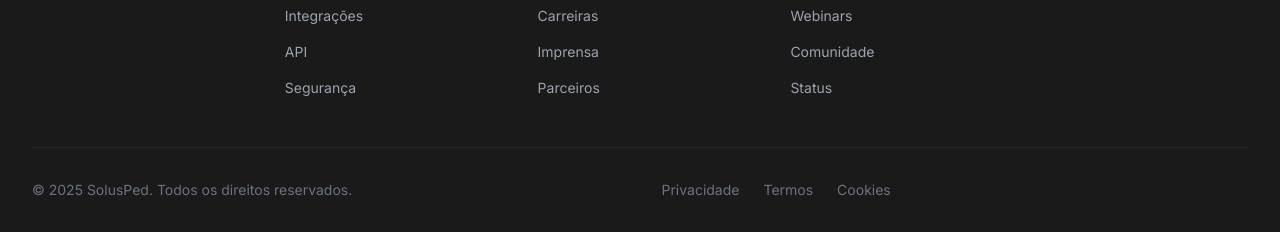
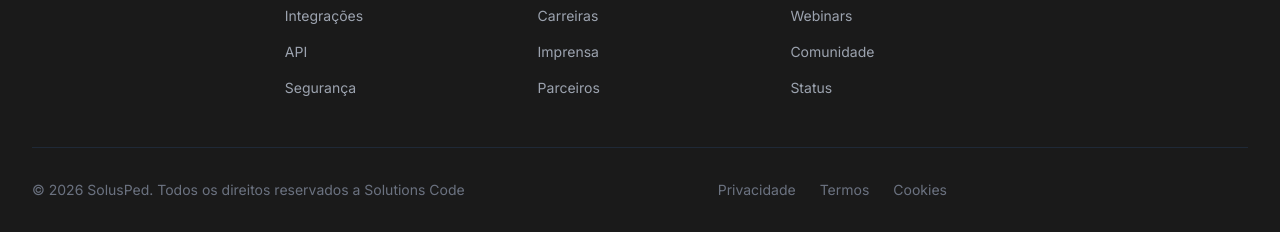
Before and after one commit to netopvh/SolusPed, a plain HTML site: page index.html in a window 1280 px wide. Shown: the part 6987-7219 px from the top of the page. Drawn offline with nearby package versions, Linux system fonts and the light colour scheme.

Commit message:
ajuste de rodape

```diff
--- a/index.html
+++ b/index.html
@@ -745,7 +745,7 @@
 
       <div class="border-t border-gray-800 pt-8">
         <div class="flex flex-col md:flex-row items-center justify-between gap-4">
-          <p class="text-gray-500 text-sm">© 2025 SolusPed. Todos os direitos reservados.</p>
+          <p class="text-gray-500 text-sm">© 2026 SolusPed. Todos os direitos reservados a Solutions Code</p>
           <div class="flex items-center gap-6">
             <a href="#" class="text-gray-500 text-sm hover:text-white transition-colors">Privacidade</a>
             <a href="#" class="text-gray-500 text-sm hover:text-white transition-colors">Termos</a>
```
